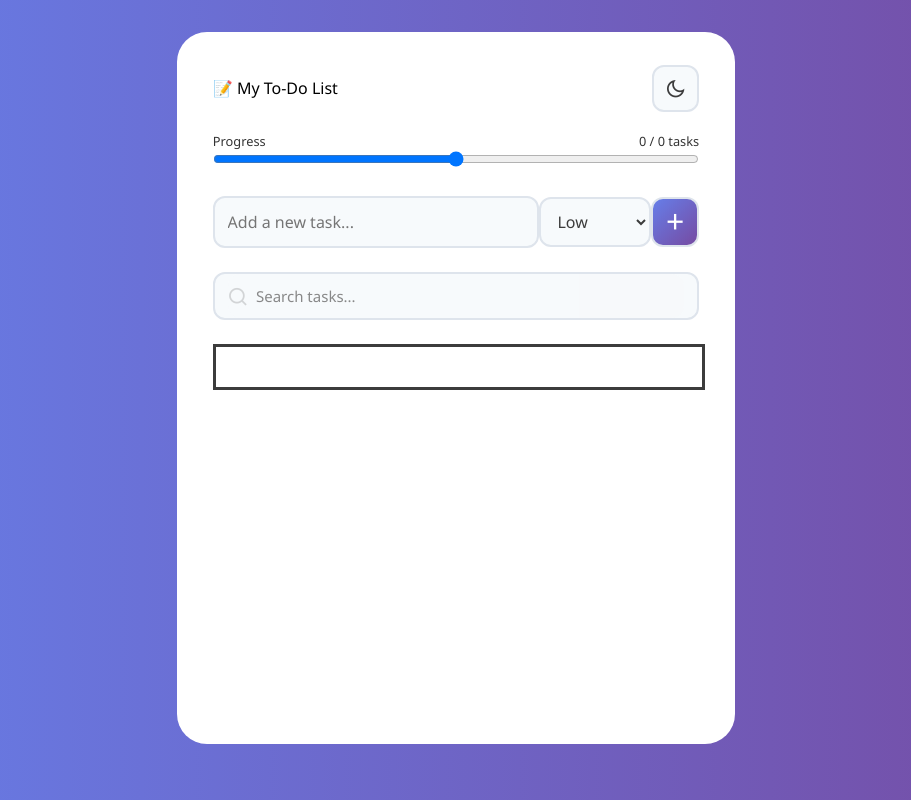
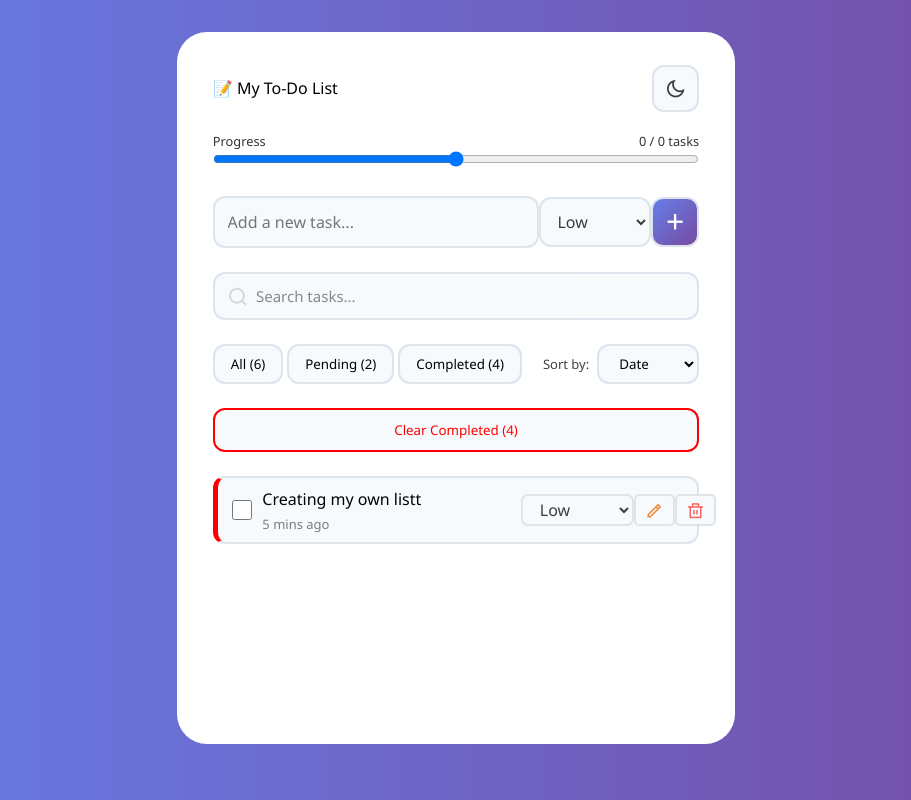
Before and after one commit to Yaswanth8407/To-Do-List, a plain HTML site: page index.html in a window 1280 px wide. Shown: the whole page, without its empty margins (184-1095 px from the left). Drawn offline with nearby package versions, Linux system fonts and the light colour scheme.

Commit message:
Add task management UI and basic JS logic
Enhanced the to-do list UI in index.html and style.css with task filters, sorting, and task display. Added script.js to handle adding tasks and progress bar interaction. These changes lay the groundwork for interactive task management.

```diff
--- a/index.html
+++ b/index.html
@@ -11,7 +11,6 @@
 
 <body>
     <div class="interfaceOuterContainer">
-        <!-- <div class="interfaceinnerContainer"> -->
 
         <div class="headdiv">
             <div class="appname">📝 My To-Do List</div>
@@ -42,19 +41,48 @@
         </div>
 
         <div class="addedtasksouter">
+
             <div class="filterandsort">
                 <div class="categories">
-                        <div class="all"></div>
-                        <div class="pending"></div>
-                        <div class="completed"></div>
+                    <button class="all filter">All (6)</button>
+                    <button class="pending filter">Pending (2)</button>
+                    <button class="completed filter">Completed (4)</button>
                 </div>
+                <div class="sort">
+                    <span>Sort by: </span>
+                    <select name="" id="">
+                        <option value="Date">Date</option>
+                        <option value="Priority">Priority</option>
+                    </select>
                 </div>
             </div>
 
+            <button class="clearcompleted">Clear Completed (4)</button>
+
+            <div class="addedtask">
+                <div class="check">
+                    <input type="checkbox" name="" id="">
+                </div>
+                <div class="taskandtime">
+                    <div class="task">Creating my own listt</div>
+                    <div class="timecreated">5 mins ago</div>
+                </div>
+                <div class="tools">
+                    <select name="" id="">
+                        <option value="Low">Low</option>
+                        <option value="Medium">Medium</option>
+                        <option value="High">High</option>
+                    </select>
+                    <button class="edit"><i class="ri-pencil-line"></i></button>
+                    <button class="delete"><i class="ri-delete-bin-line"></i></button>
+                </div>
+            </div>
+
+        </div>
 
 
-        <!-- </div> -->
     </div>
+    <script src="script.js"></script>
 </body>
 
 </html>
--- /dev/null
+++ b/script.js
@@ -0,0 +1,22 @@
+const slider = document.querySelector('.progressbar input');
+const giventask = document.querySelector('.addtasks input')
+const prio = document.querySelector('.addtasks select')
+const addtask = document.querySelector('.addtasks button')
+const tasks = []
+let i = 0
+
+slider.addEventListener('input', e => {
+    e.target.value = e.target.dataset.value;
+});
+slider.dataset.value = slider.value;
+
+addtask.addEventListener("click", ()=>{
+    tasks[i] = {
+        task: giventask,
+        priority: prio,
+        time: Date.now()
+    }
+
+    console.log(tasks[i])
+    i++
+})
--- a/style.css
+++ b/style.css
@@ -26,6 +26,7 @@ body {
     background-color: white;
     min-height: 80vh;
     width: 40%;
+    max-width: 40%;
     border-radius: 30px;
     padding: 4.5vh;
     display: flex;
@@ -69,6 +70,7 @@ body {
 
 .progresswrap input {
     width: 100%;
+    /* pointer-events: none; */
 }
 
 .addtasks {
@@ -88,6 +90,10 @@ body {
     font-size: 1rem;
 }
 
+.addtasks input:hover {
+    border: 2px solid blue;
+}
+
 .addtasks select {
     height: 6.3vh;
     border: 2px solid var(--border);
@@ -104,7 +110,6 @@ body {
     border: 2px solid var(--border);
     border-radius: var(--brrad);
     background-color: var(--elbg);
-    color: var(--textcolor);
     padding: var(--elpdng);
     font-size: 2rem;
     padding-bottom: 5px;
@@ -134,7 +139,6 @@ body {
 
 .search-box input {
     padding: var(--elpdng) 0;
-    width: 100%;
     font-size: 15px;
     border-radius: 12px;
     outline: none;
@@ -145,14 +149,159 @@ body {
     width: 100%;
 }
 
-.addedtasksouter{
+.addedtasksouter {
     position: relative;
     width: 100%;
     min-height: 50%;
+    display: flex;
+    flex-direction: column;
+    gap: 3vh;
 }
 
-.filterandsort{
+.filterandsort {
     height: 5vh;
     width: 100%;
-    border: 3px solid #3c3c3c;
+    display: flex;
+    align-items: center;
+    justify-content: space-between;
 }
+
+.categories {
+    display: flex;
+    min-width: 40%;
+    align-items: center;
+    justify-content: space-between;
+    gap: 4px;
+}
+
+.filter {
+    height: 5vh;
+    padding: 0 2vh;
+    border: 2px solid var(--border);
+    border-radius: var(--brrad);
+    background-color: var(--elbg);
+    display: flex;
+    align-items: center;
+}
+
+.sort {
+    display: flex;
+    align-items: center;
+    gap: 8px;
+}
+
+.sort span {
+    opacity: 0.75;
+    font-size: small;
+}
+
+.sort select {
+    height: 5vh;
+    padding: 0 2vh;
+    border: 2px solid var(--border);
+    border-radius: var(--brrad);
+    background-color: var(--elbg);
+}
+
+.clearcompleted {
+    position: relative;
+    color: var(--textcolor);
+    height: 5.5vh;
+    background-color: var(--elbg);
+    border: 2px solid red;
+    border-radius: var(--brrad);
+    padding: var(--elpdng);
+    display: flex;
+    align-items: center;
+    justify-content: center;
+    color: red;
+}
+
+.clearcompleted:hover {
+    background-color: rgb(245, 101, 101);
+    color: white;
+}
+
+.addedtask {
+    position: relative;
+    min-height: 8vh;
+    padding: var(--elpdng);
+    border: 2px solid var(--border);
+    border-radius: var(--brrad);
+    background-color: var(--elbg);
+    display: flex;
+    gap: 2%;
+    align-items: center;
+    border-left: 5px solid red;
+}
+
+.check {
+    position: relative;
+    height: 30%;
+    width: 5%;
+    display: flex;
+    align-items: center;
+    justify-content: center;
+}
+
+.check input[type="checkbox"] {
+    border: 2px solid var(--border);
+    height: 100%;
+    width: 100%;
+}
+
+.taskandtime {
+    width: 55%;
+    display: flex;
+    flex-direction: column;
+    justify-content: center;
+    gap: 5px;
+}
+
+.task {
+    display: flex;
+    align-items: center;
+}
+
+.timecreated {
+    display: flex;
+    align-items: center;
+    font-size: small;
+    opacity: 0.5;
+}
+
+.tools {
+    position: relative;
+    width: 35%;
+    display: flex;
+    justify-content: space-between;
+}
+
+.tools select {
+    height: 4vh;
+    /* outline: none; */
+    border: 2px solid var(--border);
+    border-radius: 7px;
+    background-color: var(--elbg);
+    color: var(--textcolor);
+    padding: var(--elpdng);
+    font-size: 1rem;
+}
+
+.tools button {
+    height: 4vh;
+    font-size: large;
+    border-radius: 5px;
+    border: 2px solid var(--border);
+    background-color: var(--elbg);
+    color: var(--textcolor);
+    padding: 0 0.75vw;
+}
+
+.edit i {
+    color: #ed8936;
+}
+
+.delete i {
+    color: #f56565;
+}
```
Lines whose indentation alone changed are shown as unchanged.
